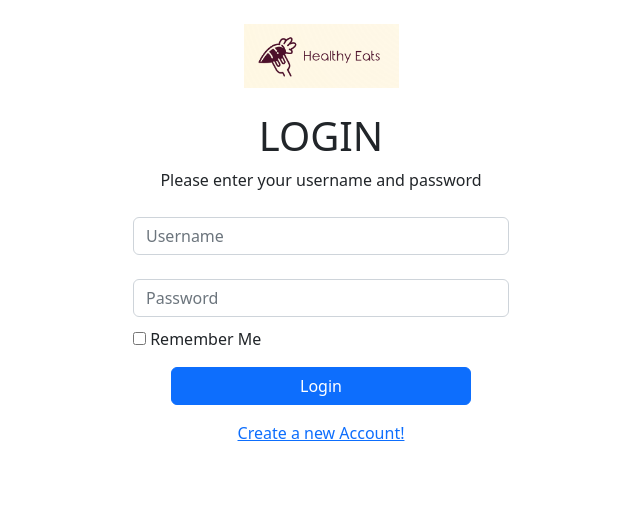
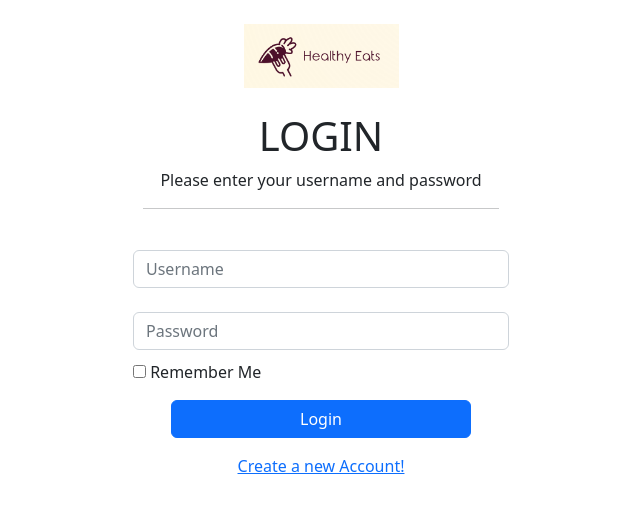
Before and after one commit to marcin-dolowy/pjf-calorie-calculator, a Flask app: page /login in a window 1280 px wide. Shown: the part 80-593 px from the top of the page, without its empty margins (319-959 px from the left). Run offline with Flask 2, Linux system fonts and the light colour scheme.

Commit message:
Cosmetic changes in frontend

```diff
--- a/app.py
+++ b/app.py
@@ -14,8 +14,7 @@
 basedir = os.path.abspath(os.path.dirname(__file__))
 
 app = Flask(__name__)
-app.config['SQLALCHEMY_DATABASE_URI'] = \
-    'sqlite:///' + os.path.join(basedir, 'models.db')
+app.config['SQLALCHEMY_DATABASE_URI'] = 'sqlite:///' + os.path.join(basedir, 'models.db')
 app.config['SQLALCHEMY_TRACK_MODIFICATIONS'] = False
 
 SECRET_KEY = os.urandom(32)
--- a/templates/home.html
+++ b/templates/home.html
@@ -8,6 +8,7 @@
                 <h2>Hello!</h2>
                 <div>
                     <h3> {{ name_surname }}</h3>
+                    <hr>
                 </div>
                 {% for message in get_flashed_messages() %}
                     <p style="color: red;">{{ message }}</p>
--- a/templates/login.html
+++ b/templates/login.html
@@ -5,6 +5,11 @@
     <form action="" method="post">
         {{ form.hidden_tag() }}
 
+        <div class="container text-center">
+            <div class="row">
+                <div class="col">
+                </div>
+                <div class="col">
                     <div style="text-align: center">
                         <br>
                         <img src="/static/images/logo.png" alt="logo" height="64" width="155">
@@ -12,6 +17,12 @@
                         <br>
                         <h1>LOGIN</h1>
                         <p>Please enter your username and password</p>
+                        <hr>
+                    </div>
+                </div>
+                <div class="col">
+                </div>
+            </div>
         </div>
 
         <div class="container text-center" style="width: 400px; margin-top: 25px;">
```
Also changed, not shown: models.db. Lines whose indentation alone changed are shown as unchanged.
